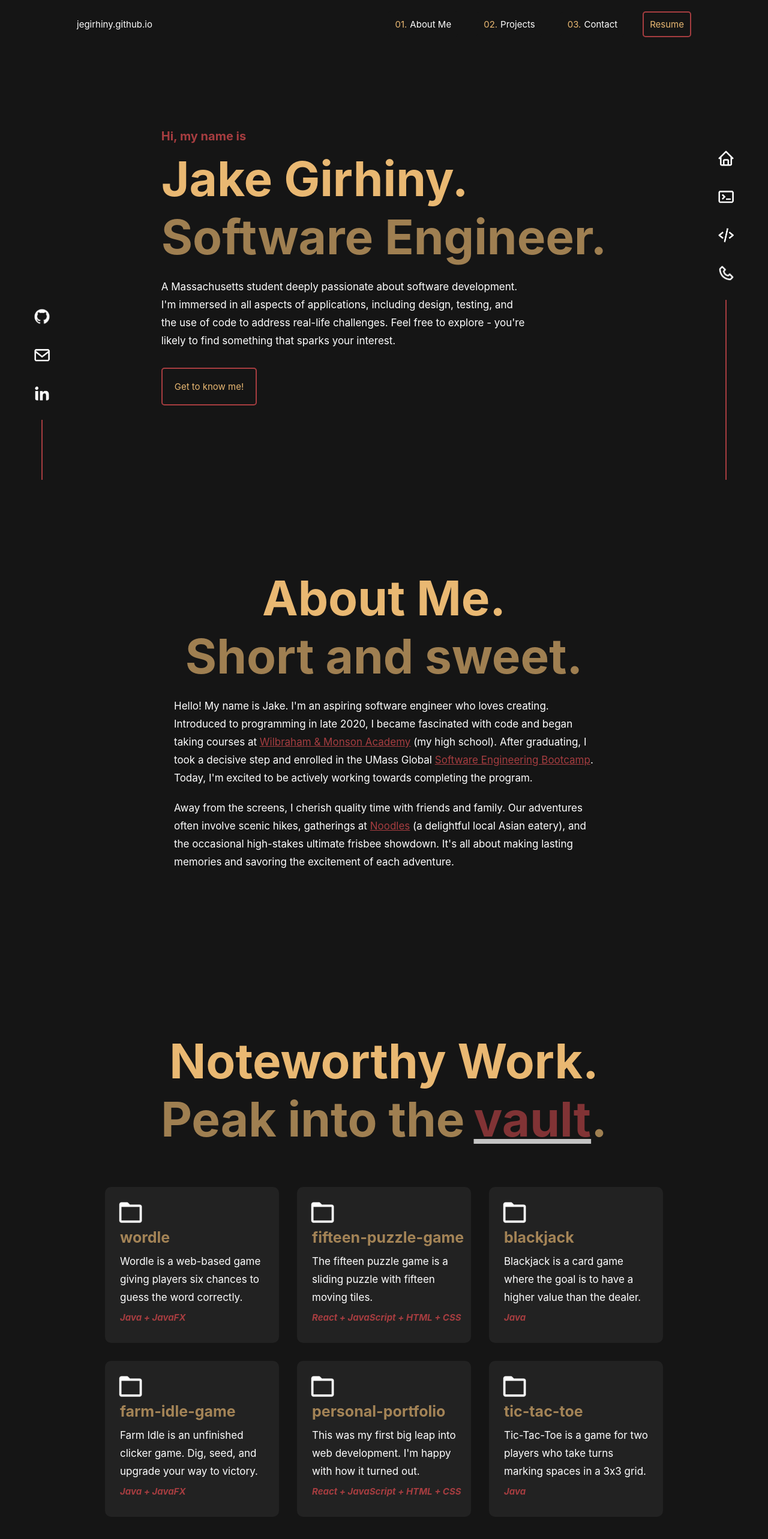
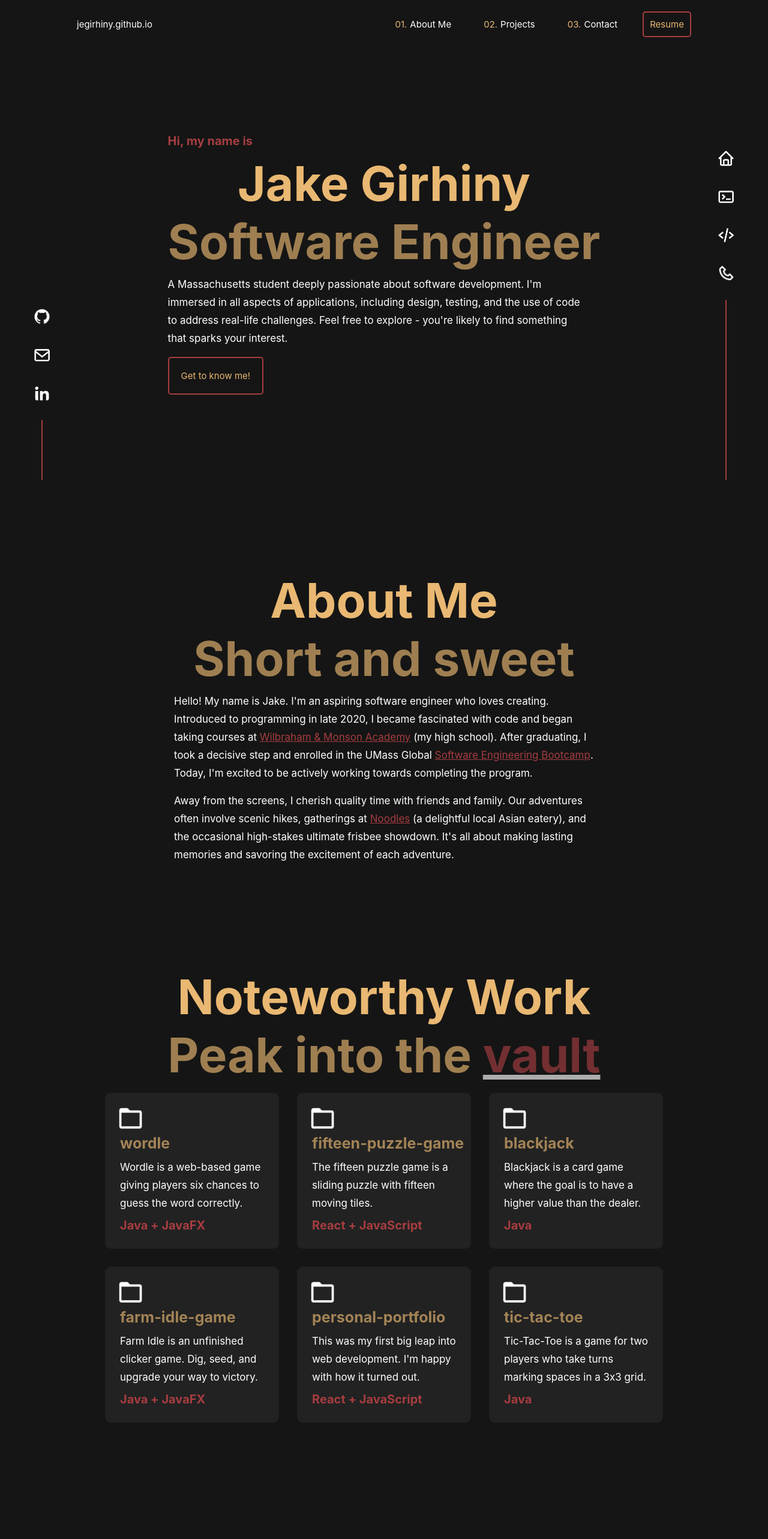
Before and after one commit to jegirhiny/jegirhiny.github.io, a React (Create React App) app: page / in a window 1280 px wide. Shown: the top 2566 px of the page at 60% size. Built offline with nearby package versions, Linux system fonts and the light colour scheme.

Commit message:
Removed redundant css and cleaned up jsx

```diff
--- a/src/App.css
+++ b/src/App.css
@@ -22,12 +22,14 @@ body {
 h1 {
   color: #E9B872;
   font-size: 80px;
+  text-align: center;
 }
 
 h2 {
   color: #E9B872;
   opacity: 65%;
   font-size: 80px;
+  text-align: center;
 }
 
 h3 {
@@ -36,9 +38,11 @@ h3 {
 }
 
 p {
+  color: #FFFFFF;
+  margin: 1vh 0;
   line-height: 30px;
-  color: #FFFFFF;
   font-size: 17px;
+  width: 700px;
 }
 
 a {
--- a/src/components/about-me/about-me.component.jsx
+++ b/src/components/about-me/about-me.component.jsx
@@ -3,22 +3,20 @@ import '../about-me/about-me.styles.css';
 const AboutMe = () => {
     return(
         <div className='about-me-background'>
-            <h1 className='about-me-main-header'>About Me.</h1>
-            <h2 className='about-me-header'>Short and sweet.</h2>
-            <div className='about-me-desc-container'>
-                <p className='about-me-desc'>
+            <h1>About Me</h1>
+            <h2>Short and sweet</h2>
+            <p>
                 Hello! My name is Jake. I'm an aspiring software engineer who loves creating. Introduced to programming in late 2020,
                 I became fascinated with code and began taking courses at <a href='https://www.wma.us/'>Wilbraham & Monson Academy</a> (my high school).
                 After graduating, I took a decisive step and enrolled in the UMass Global <a href='https://www.umassglobal.edu/academic-programs/extended-education/software-engineering-bootcamp'>Software Engineering Bootcamp</a>.
                 Today, I'm excited to be actively working towards completing the program.
             </p>
-                <p className='about-me-desc'>
+            <p>
                 Away from the screens, I cherish quality time with friends and family.
                 Our adventures often involve scenic hikes, gatherings at <a href='https://www.noodlesnorthampton.com/'>Noodles</a> (a delightful local Asian eatery),
                 and the occasional high-stakes ultimate frisbee showdown. It's all about making lasting memories and savoring the excitement of each adventure.
             </p>
         </div>
-        </div>
     );
 }
 
--- a/src/components/about-me/about-me.styles.css
+++ b/src/components/about-me/about-me.styles.css
@@ -1,58 +1,14 @@
-
 .about-me-background {
     display: flex;
+    flex-direction: column;
     justify-content: center;
     align-content: center;
+    align-items: center;
     flex-wrap: wrap;
     height: inherit;
-}
-
-.about-me-main-header {
-    text-align: center;
-    width: 100%;
-}
-
-.about-me-header {
-    text-align: center;
-    width: 100%;
-    opacity: 65%;
-}
-
-.about-me-desc-container {
-    display: flex;
-    flex-wrap: wrap;
-    justify-content: center;
-    align-items: center;
-    height: fit-content;
-    width: 700px;
-}
-
-.about-me-desc {
-    margin-top: 20px;
 }
 
 .about-me-background a {
     font-size: 17px;
     color: #A63D40;
 }
-
-.about-me-photo-container {
-    display: flex;
-    justify-content: center;
-    align-items: center;
-    background-color: #222222;
-    border-radius: 20px;
-    margin-left: 40px;
-    height: 330px;
-    width: 330px;
-}
-
-.about-me-photo {
-    filter: grayscale(0.2);
-    display: inline-flex;
-    background-image: url('/public/images//graduation-photo.jpg');
-    background-size: 300px;
-    border-radius: 15px;
-    height: 300px;
-    width: 300px;
-}
--- a/src/components/featured-projects/featured-projects.component.jsx
+++ b/src/components/featured-projects/featured-projects.component.jsx
@@ -4,73 +4,45 @@ const Projects = () => {
     return(
         <section className='projects-container'>
             <div className='projects-header-text'>
-                <h1>Noteworthy Work.</h1>
-                <div className='special-text'>
-                    <h2 id='surround-text-vault'>Peak into the</h2>
-                    <a href='https://github.com/jegirhiny' id='vault'>vault</a>
-                    <h2>.</h2>
-                </div>
+                <h1>Noteworthy Work</h1>
+                <h2>Peak into the <span href='https://github.com/jegirhiny' className='vault'>vault</span></h2>
             </div>
             <div className='projects-div'>
                 <div className='projects-div-inner'>
-                    <div className='projects-header'>
                     <img src='../images/folder-logo.png'></img>
                     <h2>wordle</h2>
                     <p>Wordle is a web-based game giving players six chances to guess the word correctly.</p>
-                    </div>
-                    <div className='projects-footer'>
                     <h3>Java + JavaFX</h3>
                 </div>
-                </div>
                 <div className='projects-div-inner'>
-                    <div className='projects-header'>
                     <img src='../images/folder-logo.png'></img>
                     <h2>fifteen-puzzle-game</h2>
                     <p>The fifteen puzzle game is a sliding puzzle with fifteen moving tiles.</p>
-                    </div>
-                    <div className='projects-footer'>
-                        <h3>React + JavaScript + HTML + CSS</h3>
-                    </div>
+                    <h3>React + JavaScript</h3>
                 </div>
                 <div className='projects-div-inner'>
-                    <div className='projects-header'>
                     <img src='../images/folder-logo.png'></img>
-                            <h2 className='folder-header'>blackjack</h2>
-                            <p className='folder-desc'>Blackjack is a card game where the goal is to have a higher value than the dealer.</p>
-                    </div>
-                    <div className='projects-footer'>
+                    <h2>blackjack</h2>
+                    <p>Blackjack is a card game where the goal is to have a higher value than the dealer.</p>
                     <h3>Java</h3>
                 </div>
-                </div>
                 <div className='projects-div-inner'>
-                    <div className='projects-header'>
                     <img src='../images/folder-logo.png'></img>
                     <h2>farm-idle-game</h2>
                     <p>Farm Idle is an unfinished clicker game. Dig, seed, and upgrade your way to victory.</p>
-                    </div>
-                    <div className='projects-footer'>
                     <h3>Java + JavaFX</h3>
                 </div>
-                </div>
                 <div className='projects-div-inner'>
-                    <div className='projects-header'>
                     <img src='../images/folder-logo.png'></img>
                     <h2>personal-portfolio</h2>
                     <p>This was my first big leap into web development. I'm happy with how it turned out.</p>
-                    </div>
-                    <div className='projects-footer'>
-                        <h3>React + JavaScript + HTML + CSS</h3>
-                    </div>
+                    <h3>React + JavaScript</h3>
                 </div>
                 <div className='projects-div-inner'>
-                    <div className='projects-header'>
                     <img src='../images/folder-logo.png'></img>
                     <h2>tic-tac-toe</h2>
                     <p>Tic-Tac-Toe is a game for two players who take turns marking spaces in a 3x3 grid.</p>
-                    </div>
-                    <div className='projects-footer'>
                     <h3>Java</h3>
-                    </div>
                 </div>
             </div>
         </section>
--- a/src/components/featured-projects/featured-projects.styles.css
+++ b/src/components/featured-projects/featured-projects.styles.css
@@ -1,15 +1,9 @@
 .projects-container {
     display: flex;
     justify-content: center;
-    align-items: center;
     flex-wrap: wrap;
-    height: 100vh;
-}
-
-.projects-header-text {
-    text-align: center;
-    width: 100%;
-    padding: 120px 0 50px 0;
+    align-content: center;
+    height: inherit;
 }
 
 .special-text {
@@ -20,11 +14,8 @@
 
 .projects-div {
     display: flex;
-    justify-content: center;
-    align-items: center;
     flex-wrap: wrap;
     width: 960px;
-    margin-bottom: 150px;
 }
 
 .projects-div-inner {
@@ -35,45 +26,28 @@
     margin: 15px;
 }
 
+.projects-div-inner * {
+    margin-left: 25px;
+}
+
 .projects-div-inner img {
     margin: 20px 0 0 20px;
     width: 45px;
 }
 
-.projects-header {
-    height: 80%;
+.projects-div-inner h2 {
+    font-size: 25px;
+    text-align: left;
 }
 
-.projects-footer {
-    height: 20%;
+.projects-div-inner p {
+    margin: 10px 25px;
+    font-size: 17px;
+    width: fit-content;
 }
 
-.projects-header h2 {
-    margin: 0 0 0 25px;
-    font-size: 25px;
-}
-
-.projects-footer h3 {
-    font-style: oblique;
-    margin: 0 0 0 25px;
-    font-size: 15px;
-}
-
-.projects-header p {
-    margin: 10px 25px 0 25px;
-    font-size: 17px;
-}
-
-#surround-text-vault {
-    opacity: 65%;
-}
-
-#vault {
-    opacity: 0.75;
-    font-size: 80px;
-    font-weight: bold;
+.vault {
     color: #A63D40;
-    margin: 0 0 0 15px;
     text-decoration: underline;
     text-decoration-color: #FFFFFF;
 }
--- a/src/components/footer/footer.component.jsx
+++ b/src/components/footer/footer.component.jsx
@@ -3,7 +3,7 @@ import '../footer/footer.styles.css';
 const Footer = () => {
     return(
         <div className='footer-container'>
-            <h3 className='footer-text'>Built by Jake Girhiny</h3>
+            <h3>Built by Jake Girhiny</h3>
         </div>
     );
 }
--- a/src/components/footer/footer.styles.css
+++ b/src/components/footer/footer.styles.css
@@ -4,7 +4,6 @@
     align-items: center;
 }
 
-.footer-text {
-    text-align: center;
+.footer-container h3 {
     font-size: 15px;
 }
--- a/src/components/landing/landing.component.jsx
+++ b/src/components/landing/landing.component.jsx
@@ -3,12 +3,13 @@ import './landing.styles.css';
 const Landing = () => {
     return(
         <section className='landing-div'>
-            <div className='center-div'>
+            <div>
                 <h3 className='landing-my-name'>Hi, my name is</h3>
-                <h1 className='landing-name'>Jake Girhiny.</h1>
-                <h2 className='landing-job'>Software Engineer.</h2>
-                <p className='landing-about'>
-                    A Massachusetts student deeply passionate about software development. I'm immersed in all aspects of applications, including design, testing, and the use of code to address real-life challenges. Feel free to explore - you're likely to find something that sparks your interest.</p>
+                <h1>Jake Girhiny</h1>
+                <h2>Software Engineer</h2>
+                <p>
+                    A Massachusetts student deeply passionate about software development. I'm immersed in all aspects of applications, including design, testing, and the use of code to address real-life challenges. Feel free to explore - you're likely to find something that sparks your interest.
+                </p>
                 <a href='#about' className='landing-more'>Get to know me!</a>
             </div>
         </section>
--- a/src/components/landing/landing.styles.css
+++ b/src/components/landing/landing.styles.css
@@ -8,28 +8,10 @@
 }
 
 .landing-my-name {
-    color: #A63D40;
-    margin: 10px 0;
-}
-
-.landing-name {
-    color: #E9B872;
-    font-size: 80px;
-}
-
-.landing-job {
-    color: #E9B872;
-    opacity: 65%;
-}
-
-.landing-about {
-    color: #FFFFFF;
-    margin: 20px 0 30px 0;
-    width: 610px;
+    margin-bottom: 10px;
 }
 
 .landing-more {
-    width: fit-content;
     display: inline-block;
     text-decoration: none;
     border: 2px solid #A63D40;
@@ -37,6 +19,7 @@
     color: #E9B872;
     padding: 20px;
     transition: all 300ms ease-in;
+    margin-top: 1vh;
 }
 
 .landing-more:hover {
```
Lines whose indentation alone changed are shown as unchanged.
